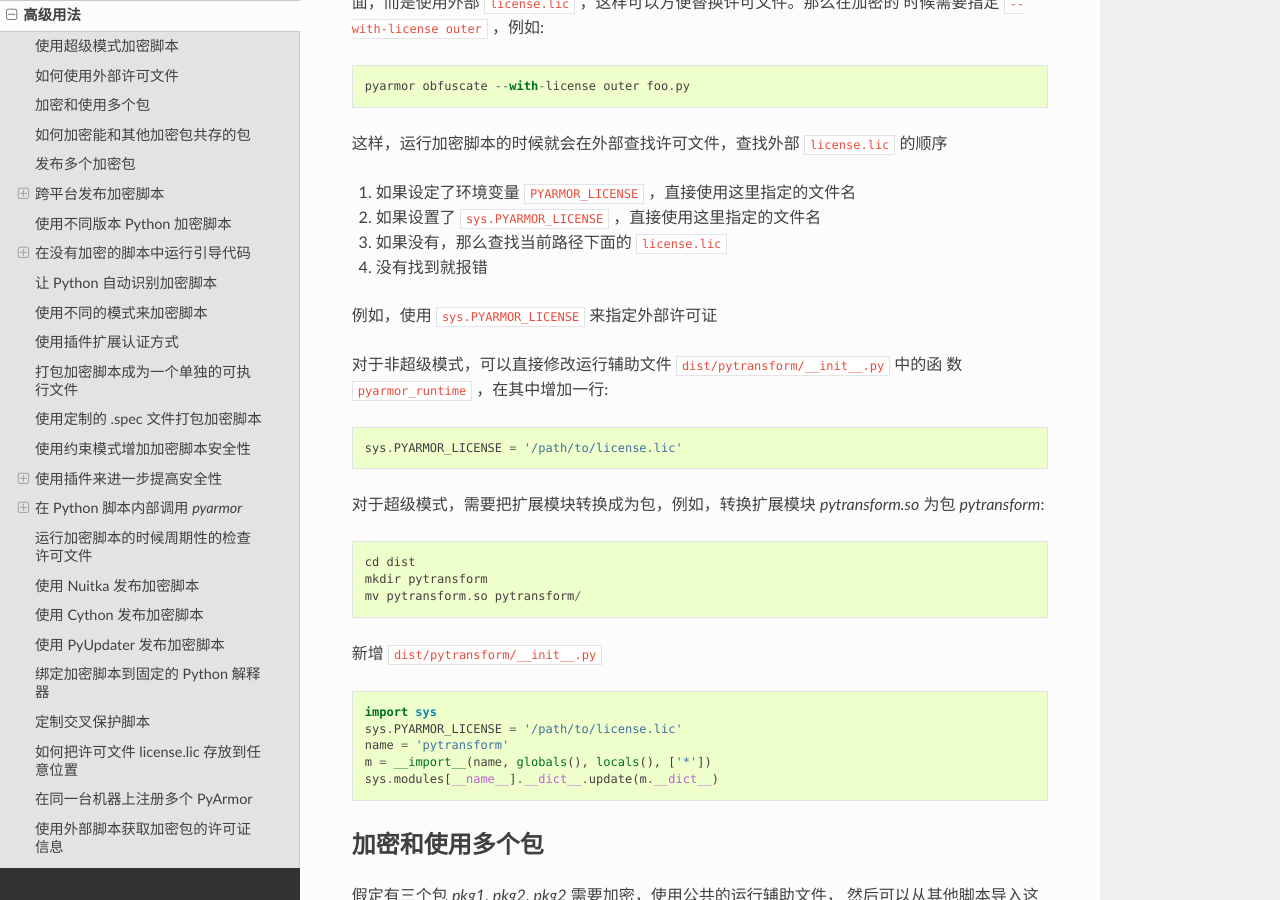
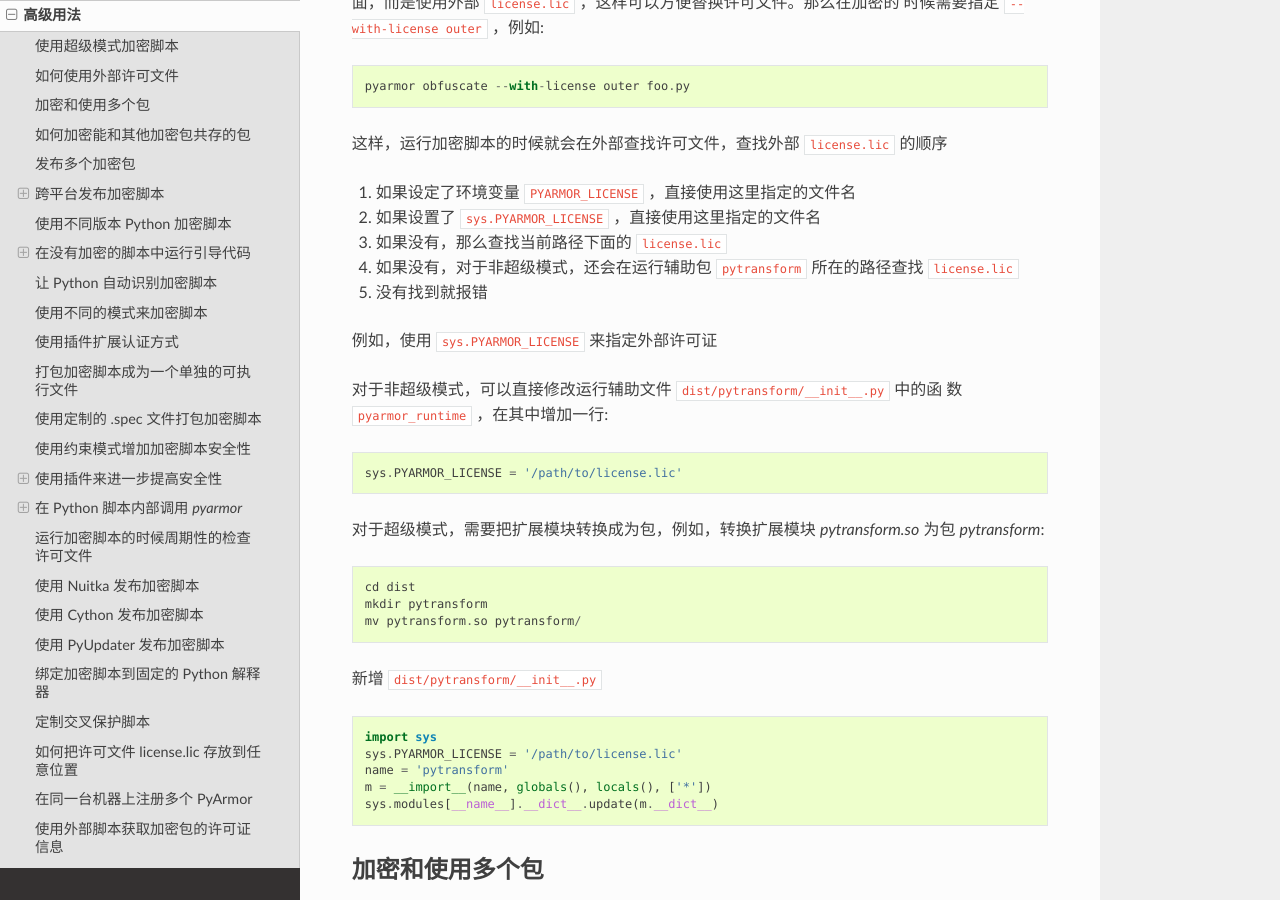
Before and after one commit to dashingsoft/pyarmor-docs-zh, a Sphinx documentation site: the page built from docs/advanced.rst, in a window 1280 px wide and 900 px high, scrolled down 1089 px. Built offline with Sphinx 7.4.7 and the Read the Docs theme 2.0.0, drawn with Linux system fonts in a browser that asks for light colours; cross-references to code outside the pages are shown as plain code.

Commit message:
Refine doc for outer license

```diff
--- a/docs/advanced.rst
+++ b/docs/advanced.rst
@@ -57,6 +57,7 @@
 #. 如果设定了环境变量 ``PYARMOR_LICENSE`` ，直接使用这里指定的文件名
 #. 如果设置了 ``sys.PYARMOR_LICENSE`` ，直接使用这里指定的文件名
 #. 如果没有，那么查找当前路径下面的 ``license.lic``
+#. 如果没有，对于非超级模式，还会在运行辅助包 ``pytransform`` 所在的路径查找 ``license.lic``
 #. 没有找到就报错
 
 例如，使用 ``sys.PYARMOR_LICENSE`` 来指定外部许可证
```
